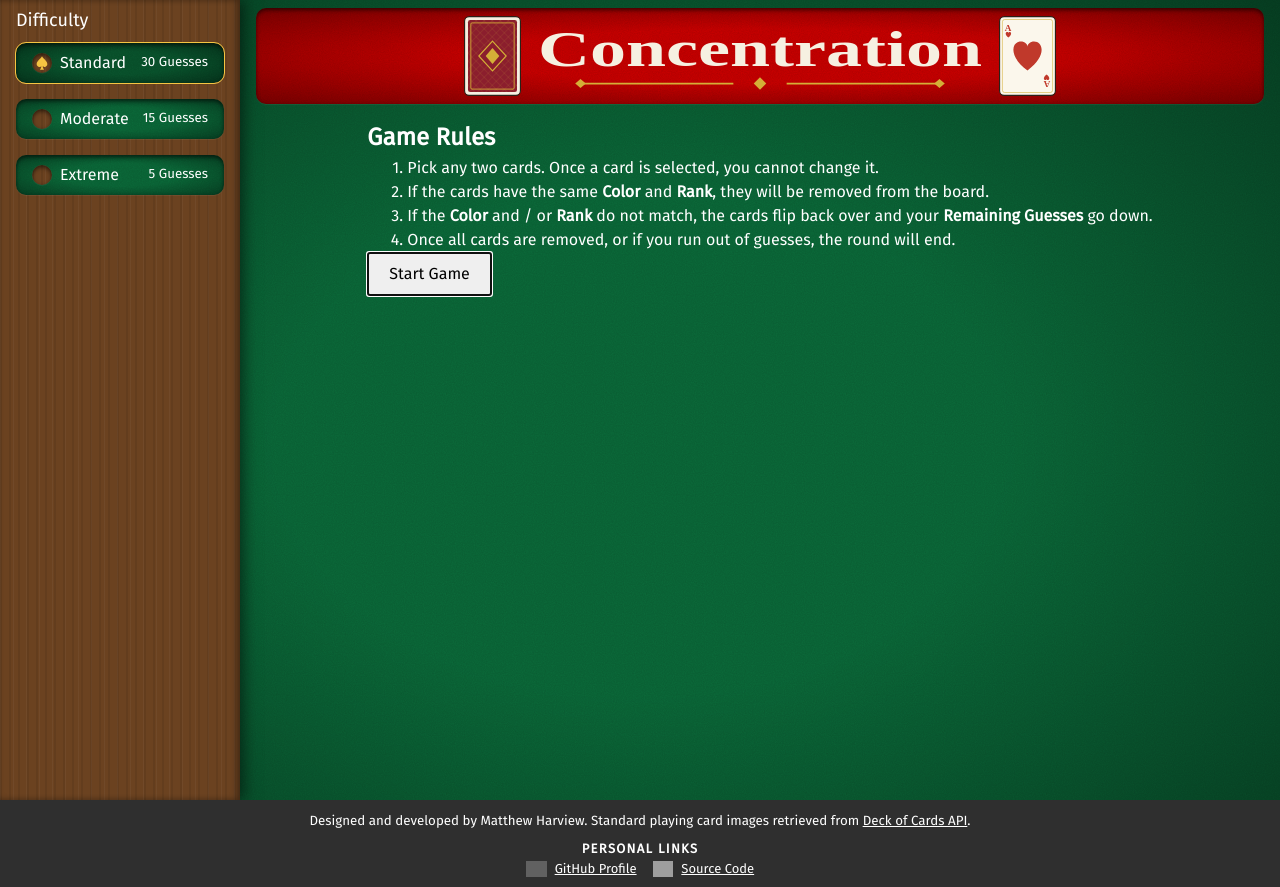
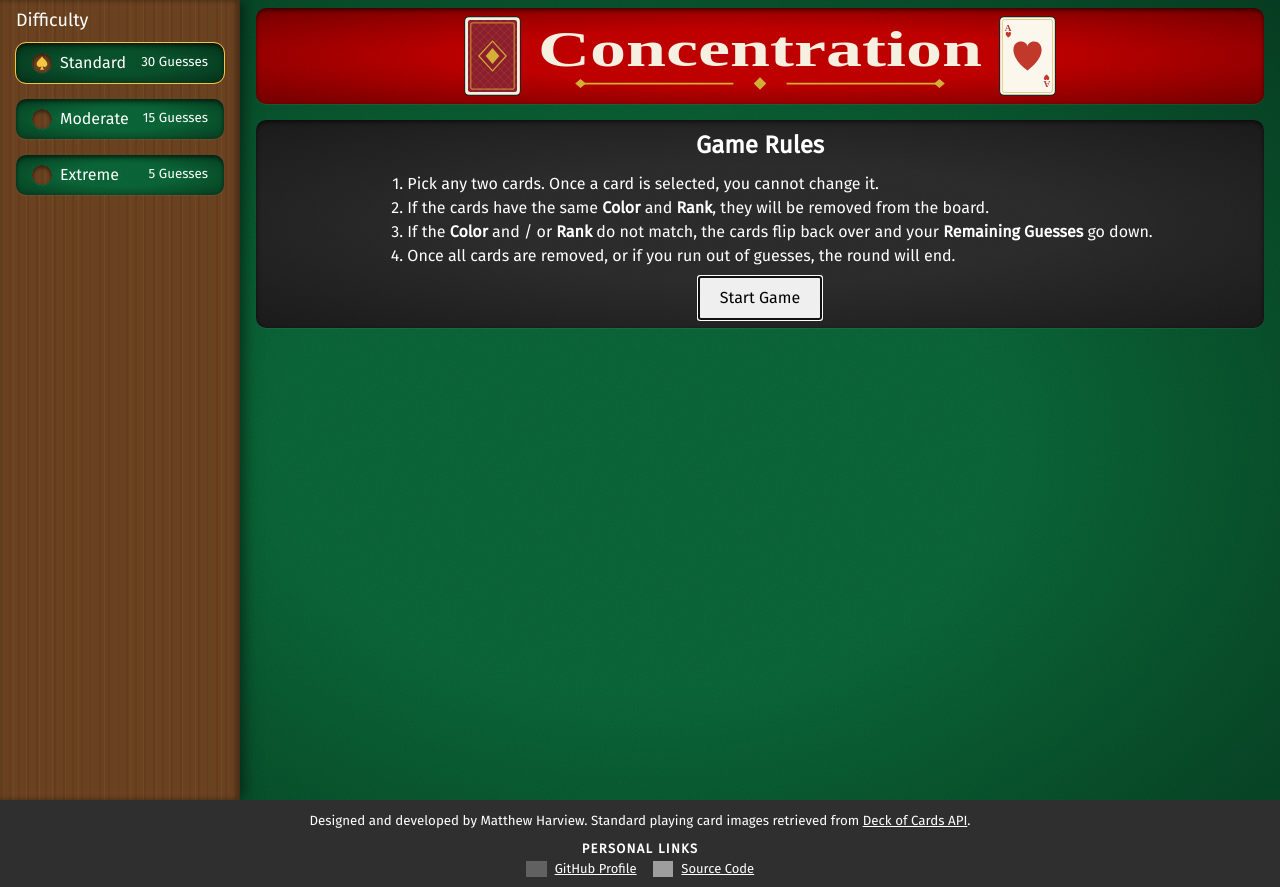
Before and after one commit to Long-Hold/memory-card, a React (Vite) app: page / in a window 1280 px wide. Built offline with nearby package versions, Linux system fonts and the light colour scheme; grey boxes are pictures that could not be loaded.

Commit message:
feat: add flex to .start-screen and make it appear inset (#28)

```diff
--- a/src/components/game/styles/startScreen.css
+++ b/src/components/game/styles/startScreen.css
@@ -0,0 +1,15 @@
+.start-screen {
+  width: 100%;
+
+  display: flex;
+  flex-flow: column nowrap;
+  justify-content: center;
+  align-items: center;
+  gap: var(--small-items-gap);
+
+  border-radius: 10px;
+  box-shadow: var(--inset-shadow);
+  background-color: var(--menu-color);
+  background-image: var(--felt-texture);
+  padding: var(--container-padding);
+}
```
